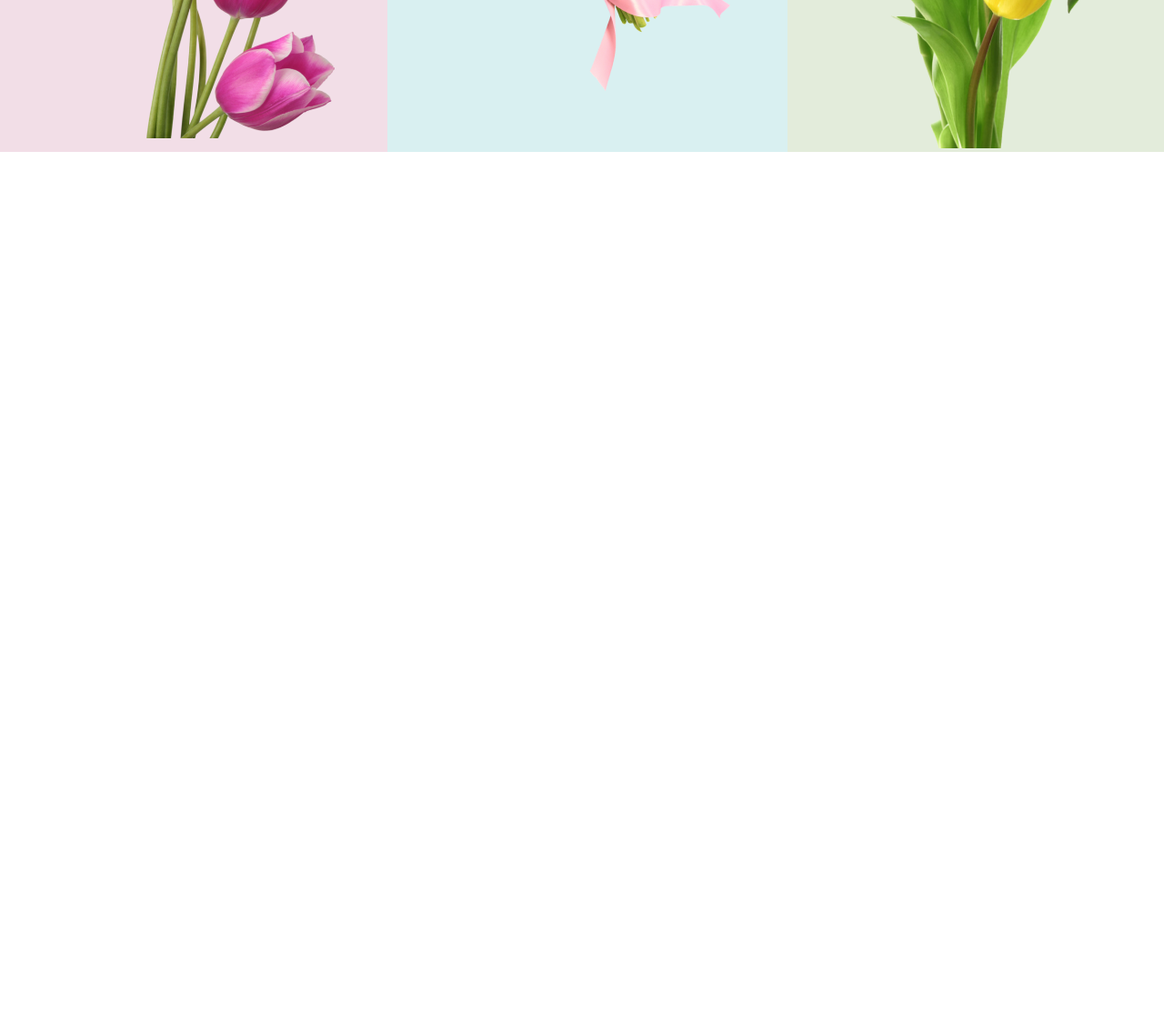
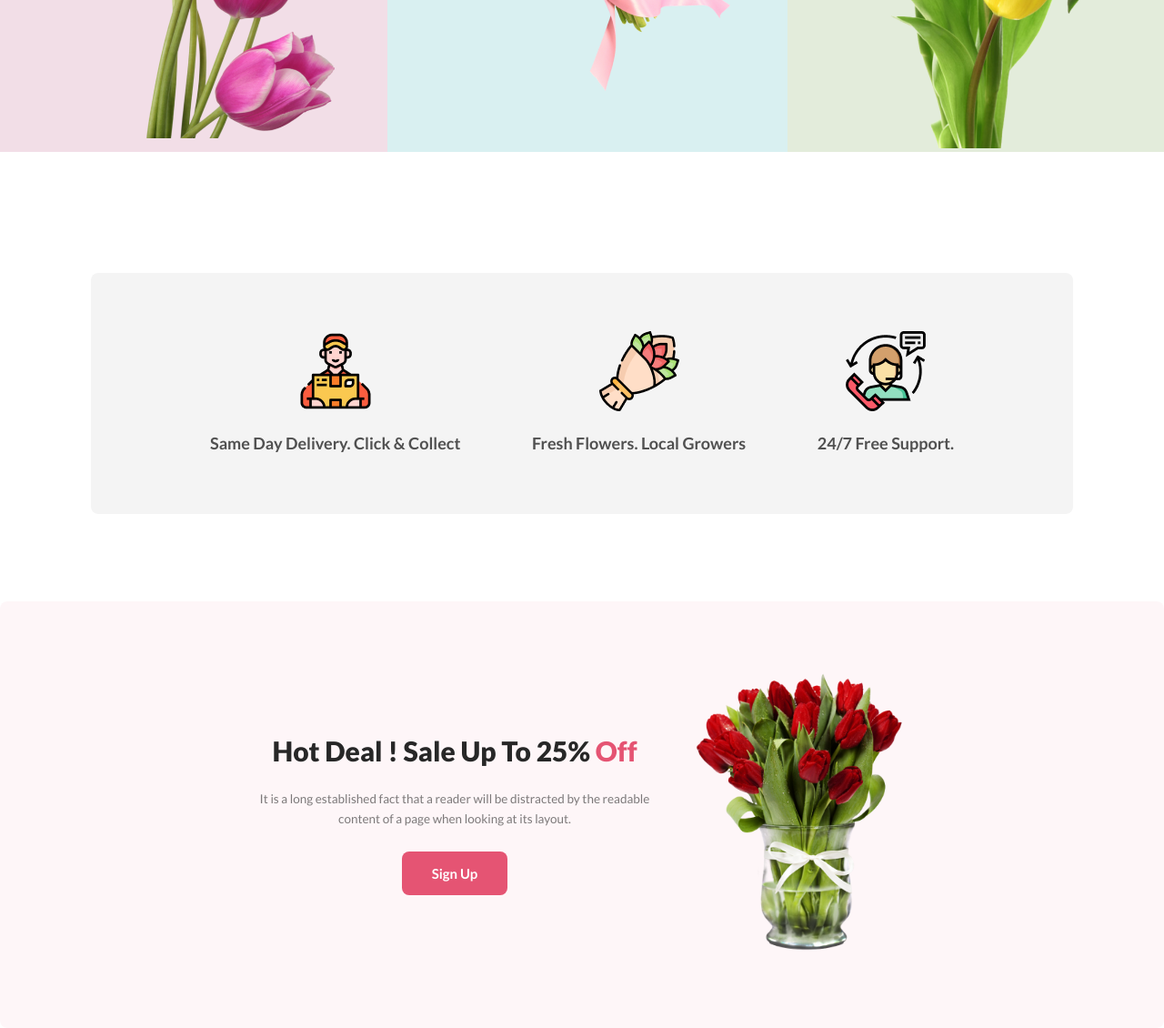
Before and after one commit to afiagithub/flower-shop, a plain HTML site: page index.html in a window 1280 px wide. Shown: the part 1262-2392 px from the top of the page at 91% size. Before the commit the page ends 1562 px from the top, so only its background shows below. Drawn offline with Linux system fonts and the light colour scheme.

Commit message:
offer section added

```diff
--- a/css/style.css
+++ b/css/style.css
@@ -64,7 +64,7 @@
     max-width: 445px;
 }
 
-.feature-heading h3 {
+.heading{
     color: #272727;
     font-family: Lato;
     font-size: 30px;
@@ -103,3 +103,53 @@
 .flower-item3 img {
     padding: 50px 56px 0px 56px;
 }
+
+.services {
+    max-width: 1080px;
+    margin: 0px auto;
+    border-radius: 8px;
+    background: rgba(39, 39, 39, 0.05);
+}
+
+.supports {
+    padding: 64.5px 131px;
+    display: flex;
+    justify-content: space-between;
+    text-align: center;
+}
+
+.serve p {
+    color: rgba(39, 39, 39, 0.80);
+    font-family: Lato;
+    font-size: 18px;
+    font-weight: 600;
+    line-height: 26px;
+    margin-top: 18px;
+}
+
+.offer-section {
+    margin-top: 96px;
+    border-radius: 8px;
+    background: rgba(229, 84, 115, 0.05);
+}
+
+.offer-content {
+    padding: 75px 280px;
+    display: flex;
+    justify-content: space-between;
+}
+
+.offer-details {
+    max-width: 440px;
+    text-align: center;
+    margin: auto 0px;
+}
+
+.marked{
+    color: #E55473;
+}
+
+.offer-prize img {
+    width: 238.5px;
+    height: 315px;
+}
--- a/index.html
+++ b/index.html
@@ -33,7 +33,7 @@
     <main>
         <div class="featured-section">
             <div class="feature-heading">
-                <h3>Our Featured Flowers</h3>
+                <h3 class="heading">Our Featured Flowers</h3>
                 <p class="para">It is a long established fact that a reader will be distracted by the readable content
                     of a page when looking at its layout.</p>
             </div>
@@ -49,6 +49,37 @@
                 </div>
             </div>
         </div>
+
+        <div class="services">
+            <div class="supports">
+                <div class="serve">
+                    <img src="Flower Asset/Group 57.png" alt="delivery online">
+                    <p>Same Day Delivery. Click & Collect</p>
+                </div>
+                <div class="serve">
+                    <img src="Flower Asset/Group 58.png" alt="flower">
+                    <p>Fresh Flowers. Local Growers</p>
+                </div>
+                <div class="serve">
+                    <img src="Flower Asset/Group 59.png" alt="call-support">
+                    <p>24/7 Free Support.</p>
+                </div>
+            </div>
+        </div>
+
+        <div class="offer-section">
+            <div class="offer-content">
+                <div class="offer-details">
+                    <h3 class="heading">Hot Deal ! Sale Up To 25% <span class="marked">Off</span></h3>
+                    <p class="para">It is a long established fact that a reader will be distracted by the readable
+                        content of a page when looking at its layout.</p>
+                    <button class="btn">Sign Up</button>
+                </div>
+                <div class="offer-prize">
+                    <img src="Flower Asset/pngwing 8.png" alt="roses">
+                </div>
+            </div>
+        </div>
     </main>
 
     <footer></footer>
```
